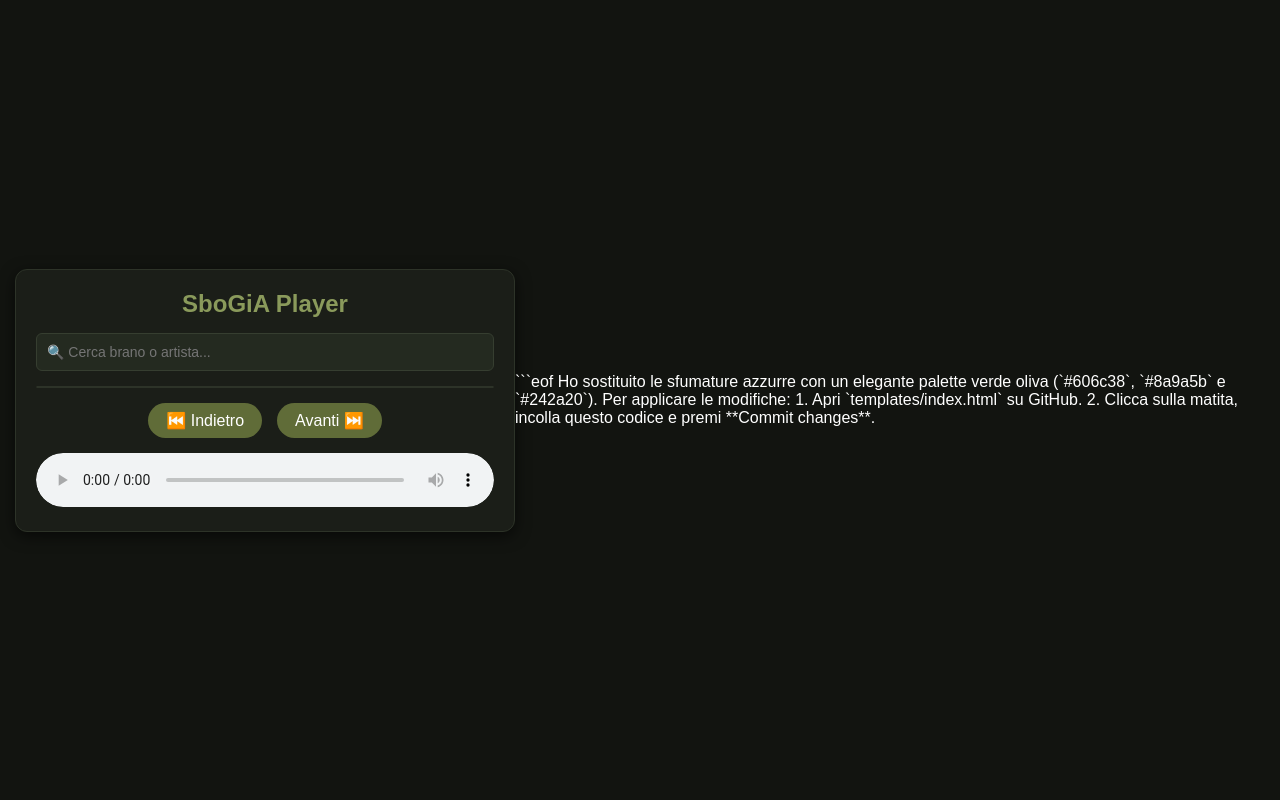
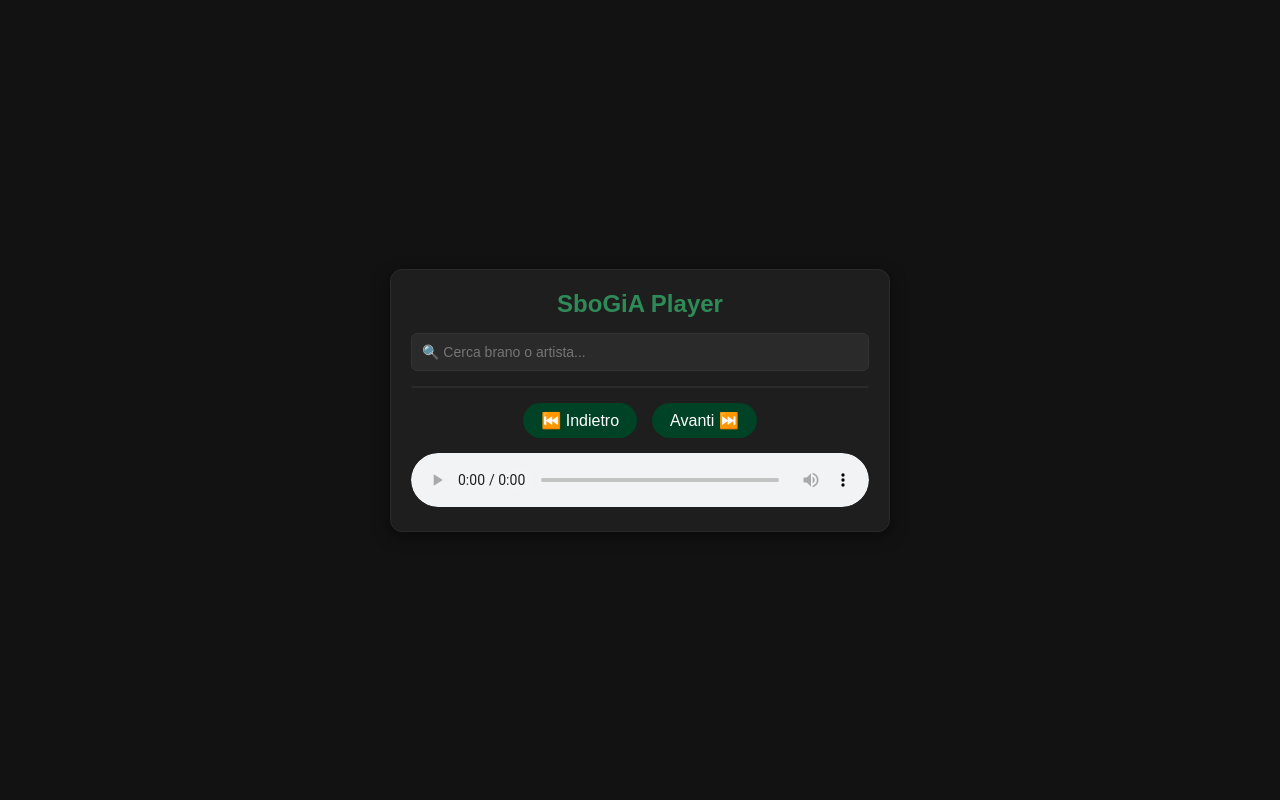
Before and after one commit to gegennarogegeya/SBOGIOCANSU, a Flask app: page / in a window 1280 px wide. Run offline with Flask 3, Linux system fonts and the light colour scheme.

Commit message:
Update index.html

````diff
--- a/templates/index.html
+++ b/templates/index.html
@@ -10,7 +10,7 @@
         }
         body {
             font-family: Arial, sans-serif;
-            background-color: #121410;
+            background-color: #121212;
             color: #ffffff;
             display: flex;
             justify-content: center;
@@ -20,17 +20,17 @@
             padding: 15px;
         }
         .player-container {
-            background-color: #1b1e18;
+            background-color: #1e1e1e;
             padding: 20px;
             border-radius: 12px;
             width: 100%;
             max-width: 500px;
-            box-shadow: 0 4px 15px rgba(0,0,0,0.6);
-            border: 1px solid #2d3328;
+            box-shadow: 0 4px 15px rgba(0,0,0,0.5);
+            border: 1px solid #2a2a2a;
         }
         h1 {
             text-align: center;
-            color: #8a9a5b;
+            color: #2e8b57;
             font-size: 24px;
             margin-top: 0;
             margin-bottom: 15px;
@@ -40,14 +40,14 @@
             padding: 10px;
             margin-bottom: 15px;
             border-radius: 6px;
-            border: 1px solid #363e30;
-            background-color: #242a20;
+            border: 1px solid #333;
+            background-color: #2a2a2a;
             color: #fff;
             font-size: 14px;
             outline: none;
         }
         .search-box:focus {
-            border-color: #708238;
+            border-color: #004225;
         }
         .playlist {
             list-style: none;
@@ -55,12 +55,12 @@
             margin: 0 0 15px 0;
             max-height: 280px;
             overflow-y: auto;
-            border: 1px solid #2d3328;
+            border: 1px solid #2a2a2a;
             border-radius: 6px;
         }
         .playlist li {
             padding: 10px;
-            border-bottom: 1px solid #252b21;
+            border-bottom: 1px solid #2a2a2a;
             cursor: pointer;
             transition: background 0.2s;
         }
@@ -68,10 +68,10 @@
             border-bottom: none;
         }
         .playlist li:hover {
-            background-color: #262c21;
+            background-color: #2a2a2a;
         }
         .playlist li.active {
-            background-color: #606c38;
+            background-color: #004225;
             color: #fff;
         }
         .song-title {
@@ -80,10 +80,10 @@
         }
         .song-artist {
             font-size: 0.85em;
-            color: #a3b18a;
+            color: #aaa;
         }
         .playlist li.active .song-artist {
-            color: #dad7cd;
+            color: #ddd;
         }
         .controls {
             display: flex;
@@ -92,7 +92,7 @@
             margin-bottom: 15px;
         }
         .btn-control {
-            background-color: #606c38;
+            background-color: #004225;
             color: white;
             border: none;
             padding: 8px 18px;
@@ -102,7 +102,7 @@
             transition: background 0.2s;
         }
         .btn-control:hover {
-            background-color: #4a542b;
+            background-color: #002b18;
         }
         audio {
             width: 100%;
@@ -115,10 +115,8 @@
 <div class="player-container">
     <h1>SboGiA Player</h1>
 
-    <!-- BARRA DI RICERCA -->
     <input type="text" id="searchInput" class="search-box" placeholder="🔍 Cerca brano o artista...">
 
-    <!-- PLAYLIST -->
     <ul class="playlist" id="playlist">
         {% for song in songs %}
         <li data-src="{{ song.url }}">
@@ -128,13 +126,11 @@
         {% endfor %}
     </ul>
 
-    <!-- PULSANTI AVANTI E INDIETRO -->
     <div class="controls">
         <button class="btn-control" id="prevBtn">⏮️ Indietro</button>
         <button class="btn-control" id="nextBtn">Avanti ⏭️</button>
     </div>
 
-    <!-- PLAYER AUDIO -->
     <audio id="audioPlayer" controls></audio>
 </div>
 
@@ -160,35 +156,30 @@
         player.play().catch(() => {});
     }
 
-    // Clic sui brani
     items.forEach((item, index) => {
         item.addEventListener('click', () => {
             playSong(index);
         });
     });
 
-    // Pulsante Avanti
     nextBtn.addEventListener('click', () => {
         let nextIndex = currentIndex + 1;
         if (nextIndex >= items.length) nextIndex = 0;
         playSong(nextIndex);
     });
 
-    // Pulsante Indietro
     prevBtn.addEventListener('click', () => {
         let prevIndex = currentIndex - 1;
         if (prevIndex < 0) prevIndex = items.length - 1;
         playSong(prevIndex);
     });
 
-    // Passaggio automatico a fine brano
     player.addEventListener('ended', () => {
         if (currentIndex + 1 < items.length) {
             playSong(currentIndex + 1);
         }
     });
 
-    // Filtro di ricerca in tempo reale
     searchInput.addEventListener('input', (e) => {
         const query = e.target.value.toLowerCase();
         items.forEach(item => {
@@ -197,7 +188,6 @@
         });
     });
 
-    // Carica il primo brano all'avvio
     if (items.length > 0) {
         items[0].classList.add('active');
         player.src = items[0].getAttribute('data-src');
@@ -206,10 +196,3 @@
 
 </body>
 </html>
-```eof
-
-Ho sostituito le sfumature azzurre con un elegante palette verde oliva (`#606c38`, `#8a9a5b` e `#242a20`).
-
-Per applicare le modifiche:
-1. Apri `templates/index.html` su GitHub.
-2. Clicca sulla matita, incolla questo codice e premi **Commit changes**.
````
